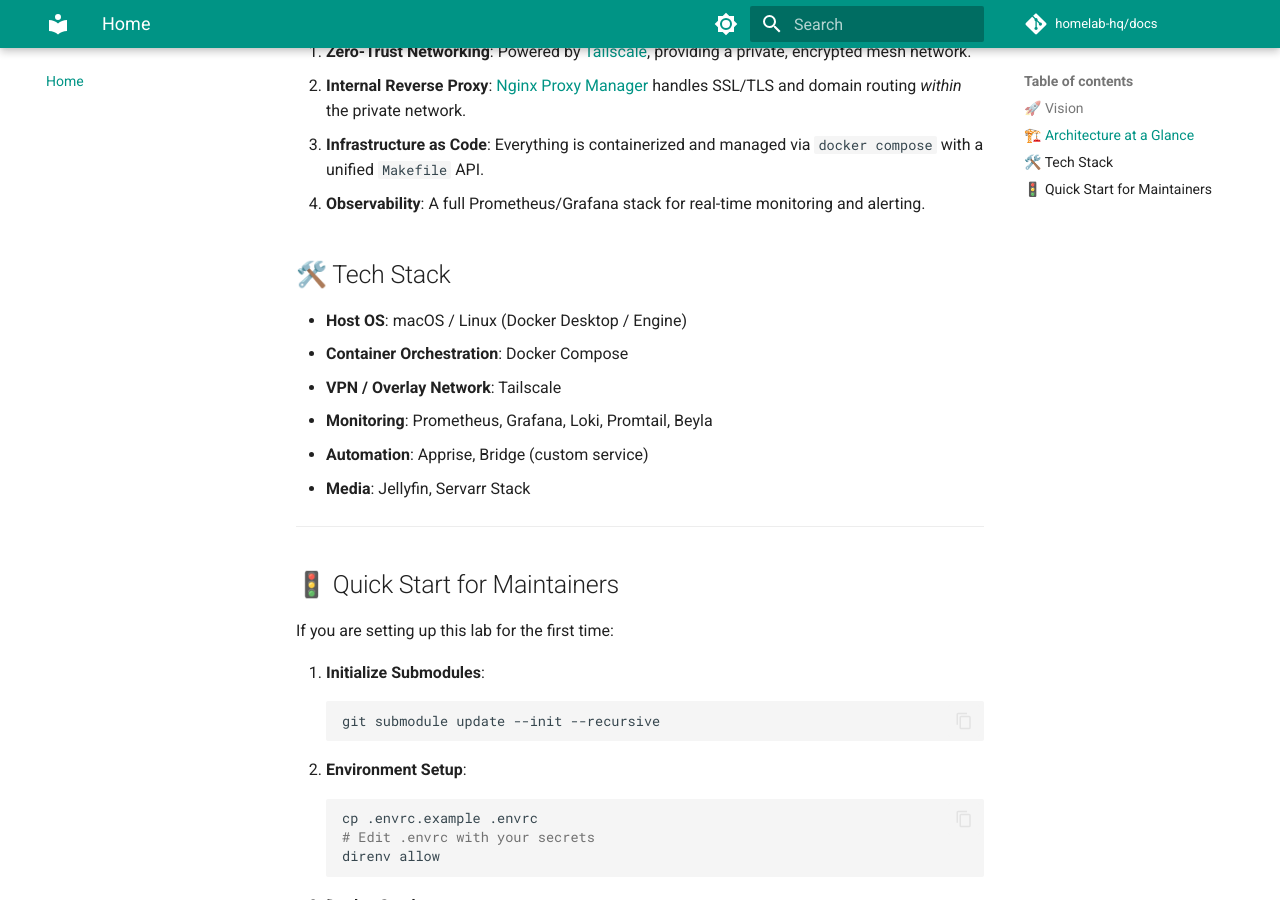
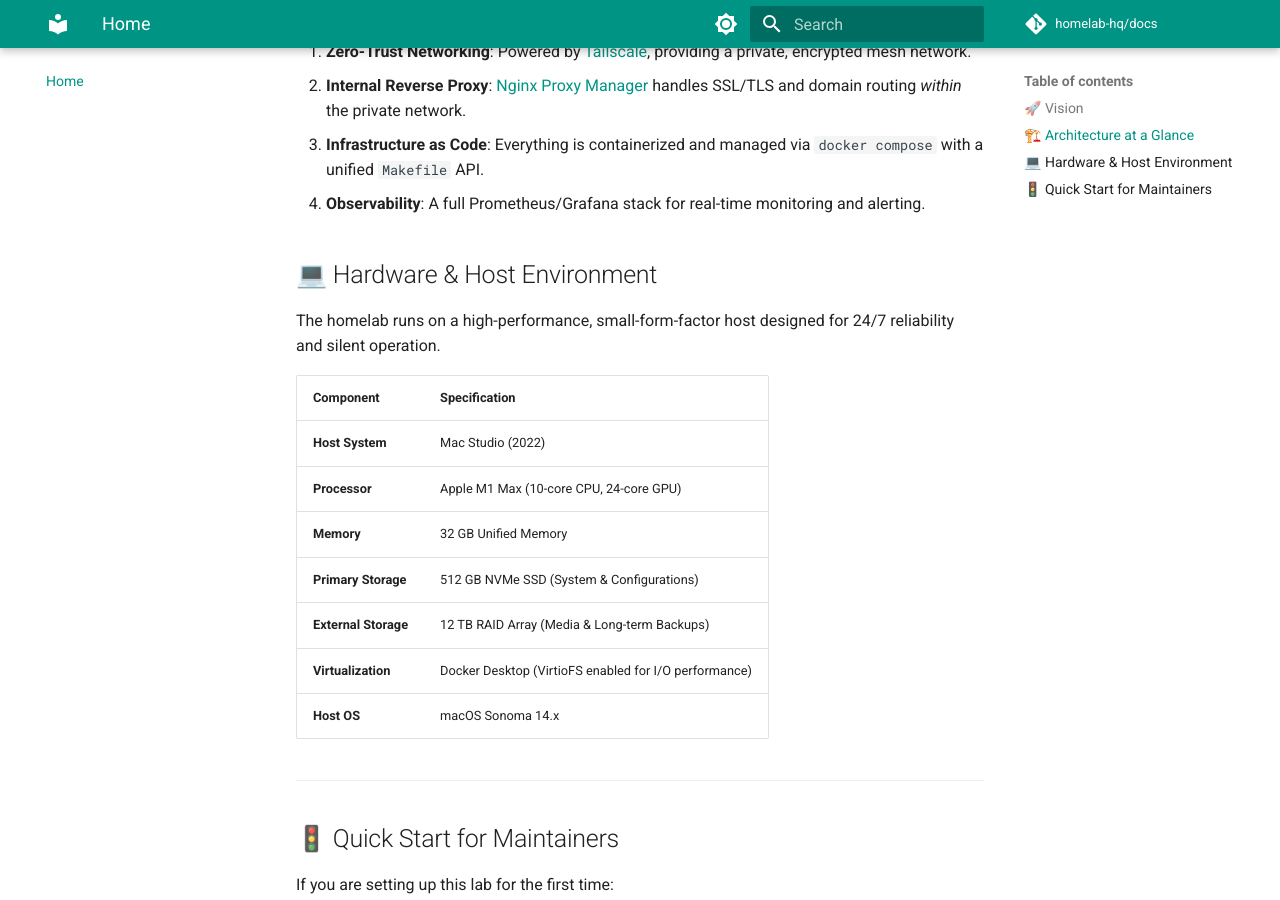
Before and after one commit to homelab-hq/docs, an MkDocs documentation site: the page built from docs/index.md, in a window 1280 px wide and 900 px high, scrolled down 713 px. Built offline with MkDocs 1.6.1 and Material for MkDocs 9.7.7, drawn with Linux system fonts in a browser that asks for light colours; comment, search, counter and statistics services are not loaded.

Commit message:
Update docs: add hardware specs and a request flow sequence diagram

```diff
--- a/docs/index.md
+++ b/docs/index.md
@@ -20,14 +20,19 @@
 3.  **Infrastructure as Code**: Everything is containerized and managed via `docker compose` with a unified `Makefile` API.
 4.  **Observability**: A full Prometheus/Grafana stack for real-time monitoring and alerting.
 
-## 🛠️ Tech Stack
+## 💻 Hardware & Host Environment
 
-- **Host OS**: macOS / Linux (Docker Desktop / Engine)
-- **Container Orchestration**: Docker Compose
-- **VPN / Overlay Network**: Tailscale
-- **Monitoring**: Prometheus, Grafana, Loki, Promtail, Beyla
-- **Automation**: Apprise, Bridge (custom service)
-- **Media**: Jellyfin, Servarr Stack
+The homelab runs on a high-performance, small-form-factor host designed for 24/7 reliability and silent operation.
+
+| Component | Specification |
+| :--- | :--- |
+| **Host System** | Mac Studio (2022) |
+| **Processor** | Apple M1 Max (10-core CPU, 24-core GPU) |
+| **Memory** | 32 GB Unified Memory |
+| **Primary Storage** | 512 GB NVMe SSD (System & Configurations) |
+| **External Storage** | 12 TB RAID Array (Media & Long-term Backups) |
+| **Virtualization** | Docker Desktop (VirtioFS enabled for I/O performance) |
+| **Host OS** | macOS Sonoma 14.x |
 
 ---
 
```
Also changed, not shown: docs/infrastructure/overview.md (+26 -0 lines).
